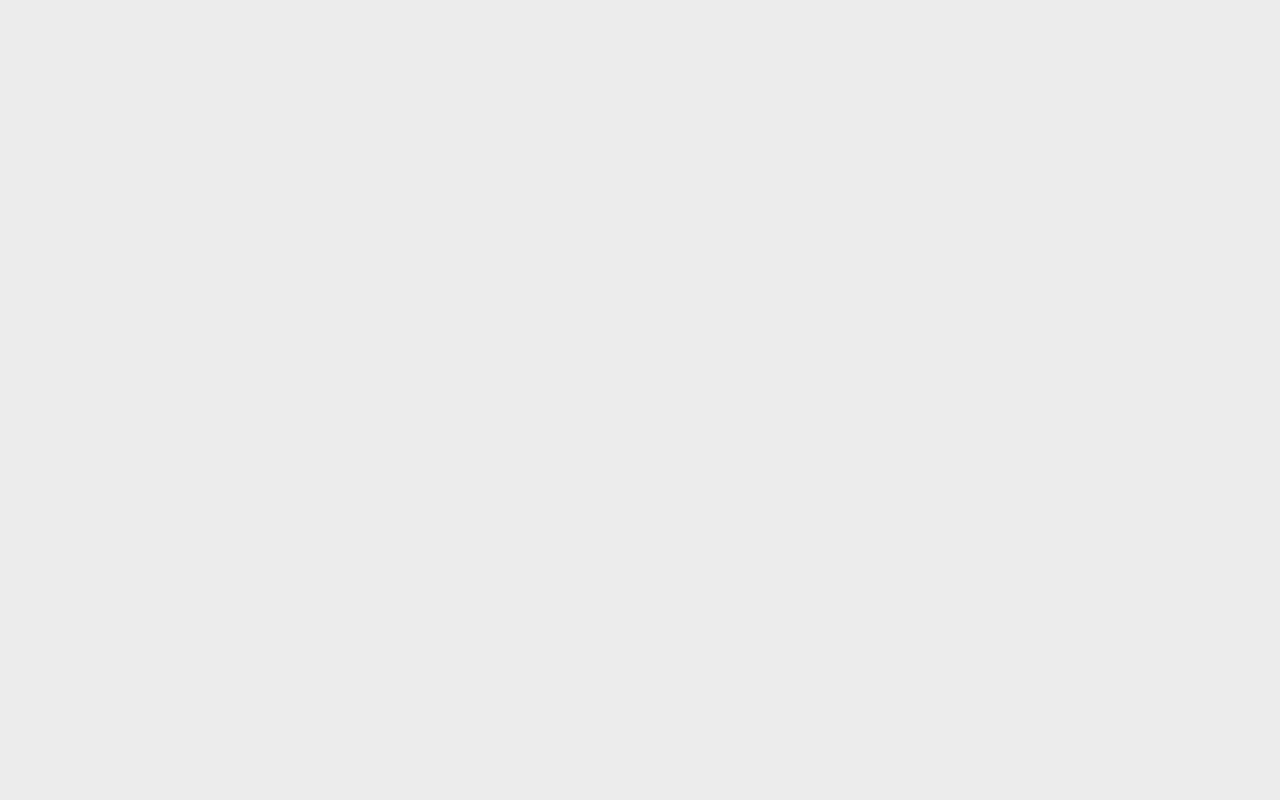
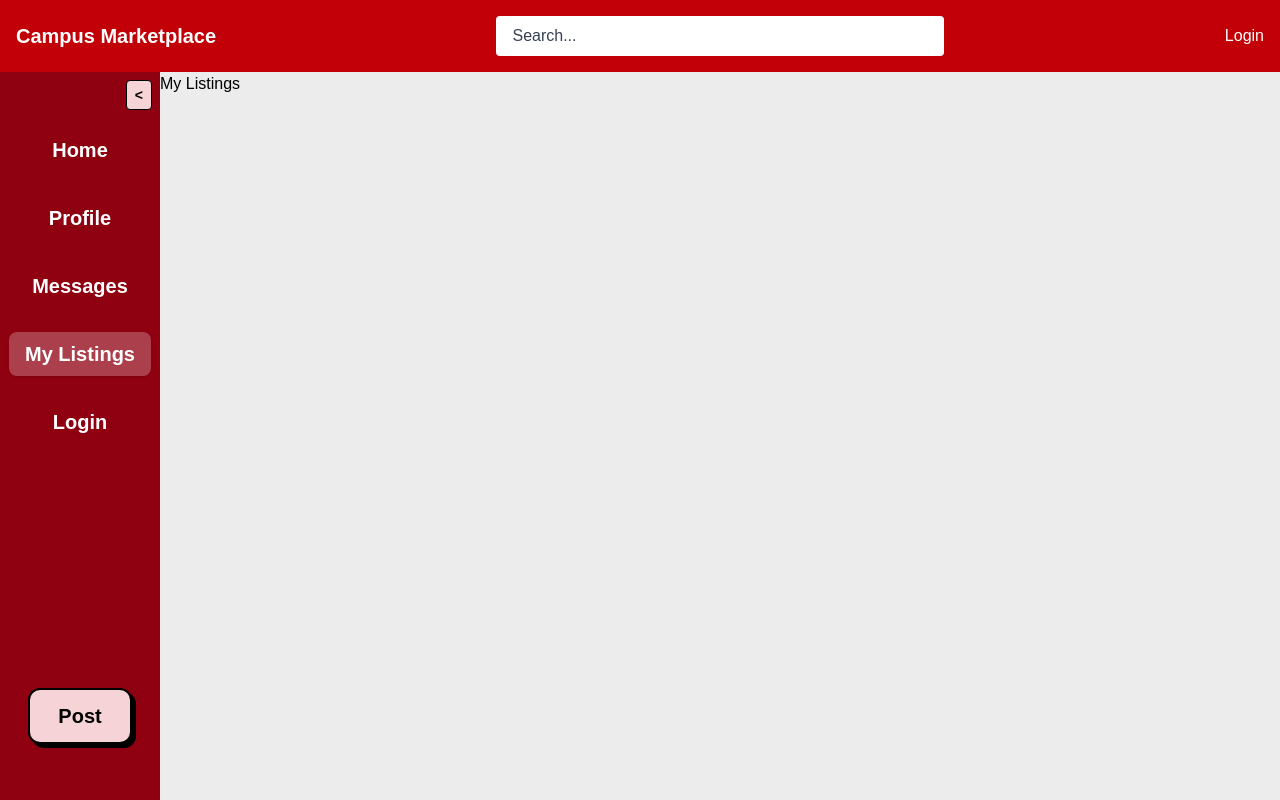
Before and after one commit to campus-marketplace-app/campus-marketplace, a React (Vite) app in the folder apps/web/: page /my-listings in a window 1280 px wide. Before the commit this address had no page. Built offline with nearby package versions, Linux system fonts and the light colour scheme.

Commit message:
navlink for my-listings page

```diff
--- a/apps/web/src/App.tsx
+++ b/apps/web/src/App.tsx
@@ -9,6 +9,7 @@ import Signup from './pages/signup.tsx'
 import './App.css'
 import ResetEmail from './pages/reset-email.tsx'
 import ResetPassword from './pages/reset-password.tsx'
+import MyListings from './pages/my-listings.tsx'
 
 function App() {
   return (
@@ -26,6 +27,7 @@ function App() {
             <Route path="/home" element={<Index />} />
             <Route path="/reset-email" element={<ResetEmail />} />
             <Route path="/reset-password" element={<ResetPassword />} />
+            <Route path='/my-listings' element={<MyListings />} />
           </Route>
         </Routes>
         </div>
--- a/apps/web/src/features/navbar.tsx
+++ b/apps/web/src/features/navbar.tsx
@@ -78,6 +78,20 @@ export default function Navbar({
                         </li>
                         <li>
                             <NavLink
+                                to="/my-listings"
+                                className={({ isActive }) =>
+                                    `block rounded-lg px-4 py-2 font-semibold transition ${
+                                        isActive
+                                            ? 'bg-white/25 text-white shadow-sm'
+                                            : 'text-white hover:bg-white/15 hover:text-white'
+                                    }`
+                                }
+                            >
+                                My Listings
+                            </NavLink>
+                        </li>
+                        <li>
+                            <NavLink
                                 to="/login"
                                 className={({ isActive }) =>
                                     `block rounded-lg px-4 py-2 font-semibold transition ${
--- /dev/null
+++ b/apps/web/src/pages/my-listings.tsx
@@ -0,0 +1,16 @@
+import React from "react";
+import type { SessionUser } from "../features/types";
+
+type OutletContext = {
+    user: SessionUser | null;
+};
+
+const MyListings = () => {
+    return (
+        <div>
+            <h1>My Listings</h1>
+        </div>
+    );
+};
+
+export default MyListings;
--- a/apps/web/src/pages/profile.tsx
+++ b/apps/web/src/pages/profile.tsx
@@ -18,38 +18,16 @@ export default function Profile() {
     const [email, setEmail] = useState("student@university.edu");
     const [bio, setBio] = useState("Buyer and seller on campus marketplace.");
     const [avatar, setAvatar] = useState<File | null>(null);
-    const [avatarUrl, setAvatarUrl] = useState<string | null>(null);
+    const [avatarUrl, setAvatarUrl] = useState<string>("");
     const [nameError, setNameError] = useState("");
     const [bioError, setBioError] = useState("");
     const [avatarError, setAvatarError] = useState("");
 
-    // Show sign-in prompt if user is not logged in
-    if (!user) {
-        return (
-            <div className="flex h-full min-h-[calc(100vh-64px)] w-full items-center justify-center bg-black/50">
-                <div className="mx-auto w-full max-w-md rounded-lg bg-white p-8 shadow-lg">
-                    <h2 className="mb-4 text-2xl font-bold text-black">Sign In Required</h2>
-                    <p className="mb-6 text-gray-700">
-                        Please sign in to view and edit your profile.
-                    </p>
-                    <Link
-                        to="/login"
-                        className="inline-block w-full rounded bg-blue-600 px-4 py-2 text-center text-white hover:bg-blue-700 font-semibold"
-                    >
-                        Go to Log In
-                    </Link>
-                </div>
-            </div>
-        );
+    const handleAvatarChange = (e: ChangeEvent<HTMLInputElement>) => {
+        const file = e.target.files?.[0] || null;
+        setAvatar(file);
+        setAvatarUrl(file ? URL.createObjectURL(file) : "");
     }
-
-    const handleAvatarChange = (event: ChangeEvent<HTMLInputElement>) => {
-        const selectedFile = event.target.files?.[0];
-        if (selectedFile) {
-            setAvatar(selectedFile);
-            setAvatarUrl(selectedFile ? URL.createObjectURL(selectedFile) : null);
-        }
-    };
 
     const validateName = (value: string) => {
         if (value.trim() === "") {
@@ -183,6 +161,26 @@ export default function Profile() {
     const hasValidationErrors = Boolean(nameError || bioError || avatarError);
     const isSaveDisabled = isEditing && hasValidationErrors;
 
+    // Show sign-in prompt if user is not logged in.
+    if (!user) {
+        return (
+            <div className="flex h-full min-h-[calc(100vh-64px)] w-full items-center justify-center bg-black/50">
+                <div className="mx-auto w-full max-w-md rounded-lg bg-white p-8 shadow-lg">
+                    <h2 className="mb-4 text-2xl font-bold text-black">Sign In Required</h2>
+                    <p className="mb-6 text-gray-700">
+                        Please sign in to view and edit your profile.
+                    </p>
+                    <Link
+                        to="/login"
+                        className="inline-block w-full rounded bg-blue-600 px-4 py-2 text-center text-white hover:bg-blue-700 font-semibold"
+                    >
+                        Go to Log In
+                    </Link>
+                </div>
+            </div>
+        );
+    }
+
 
     return (
         <div className="fixed inset-0 z-50 flex items-center justify-center">
```
